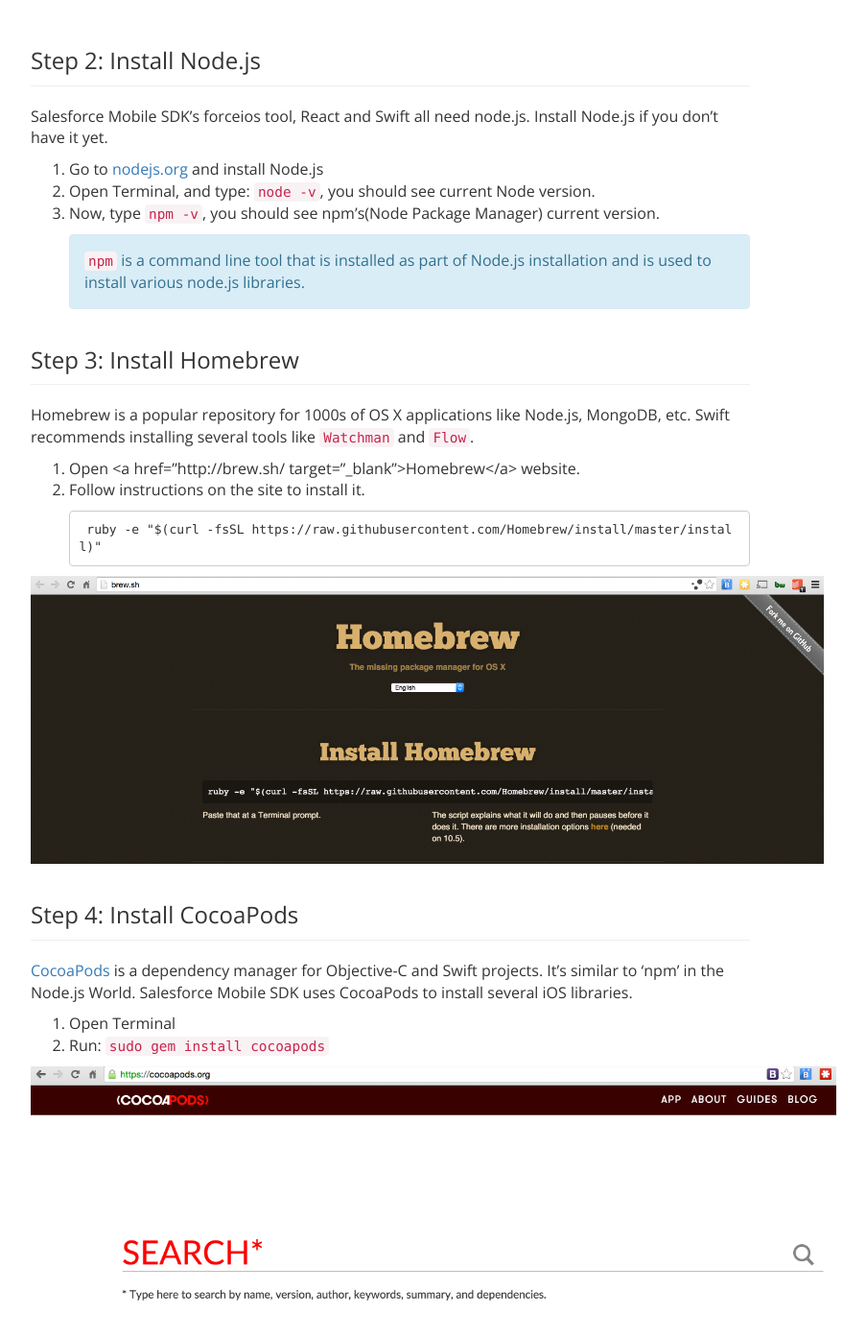
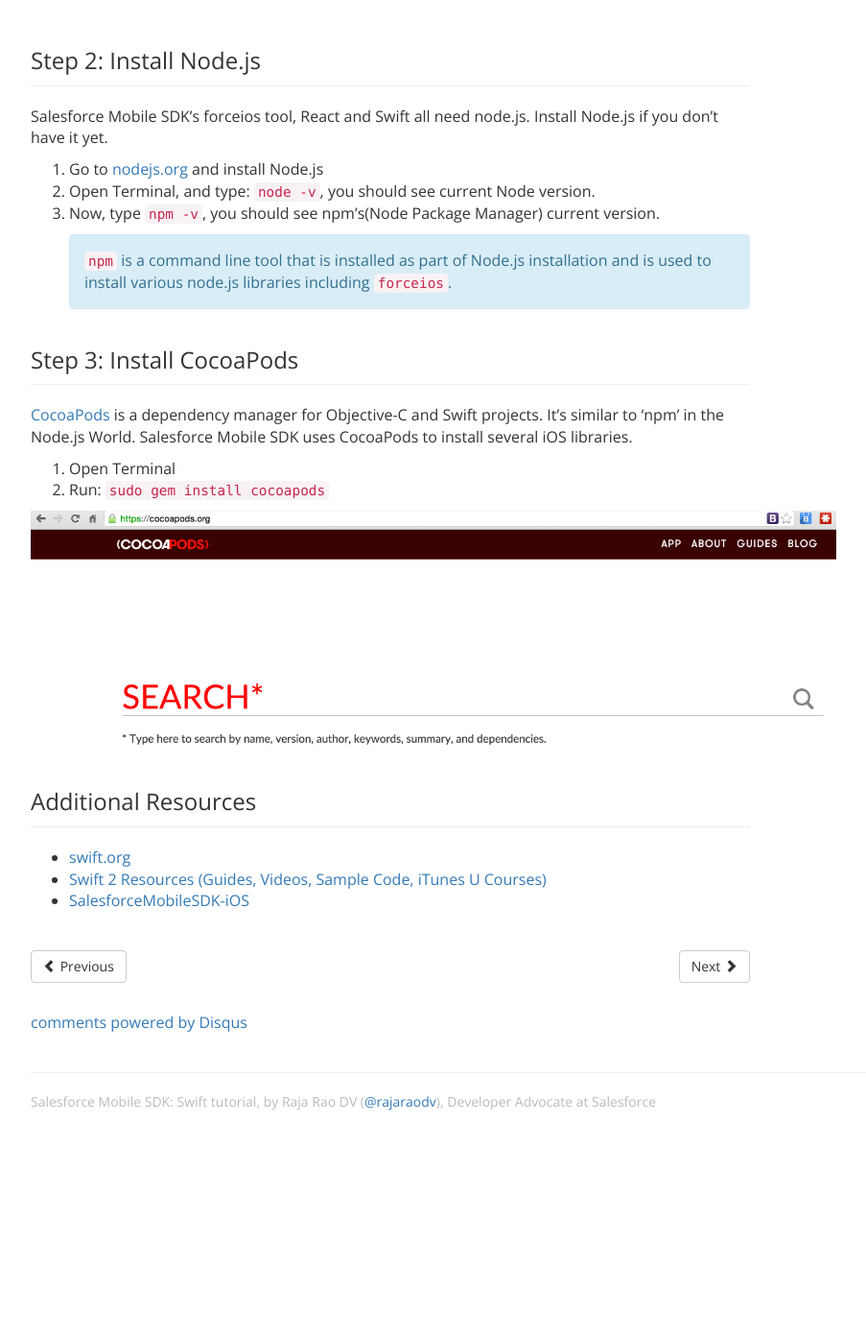
Before and after one commit to rajaraodv/salesforce-swift-tutorial, a Jekyll site: the page built from mobile-sdk-swift-setup-developer-environment.md, in a window 1280 px wide and 1400 px high, scrolled down 731 px. Shown: the top 1394 px of the window at 96% size, without its empty margins (38-941 px from the left). Built offline with Jekyll 4.4.1, drawn with Linux system fonts in a browser that asks for light colours; Markdown is read by kramdown in place of the engine named in the settings; comment, search, counter and statistics services are not loaded; after the commit the page ends 1919 px from its top, so only the background shows below that; some of the changed text lies outside the part shown.

Commit message:
initial commit

````diff
--- a/mobile-sdk-swift-setup-developer-environment.md
+++ b/mobile-sdk-swift-setup-developer-environment.md
@@ -23,22 +23,10 @@ Salesforce Mobile SDK's forceios tool, React and Swift all need node.js. Install
 2. Open Terminal, and type: `node -v`, you should see current Node version.
 3. Now, type `npm -v`, you should see npm's(Node Package Manager) current version.
 
-	> `npm` is a command line tool that is installed as part of Node.js installation and is used to install various node.js libraries.
-
-## Step 3: Install Homebrew
-Homebrew is a popular repository for 1000s of OS X applications like Node.js, MongoDB, etc. Swift recommends installing several tools like `Watchman` and `Flow`.
-
-1. Open <a href="http://brew.sh/ target="_blank">Homebrew</a> website.
-2. Follow instructions on the site to install it.
-
-	```
-	ruby -e "$(curl -fsSL https://raw.githubusercontent.com/Homebrew/install/master/install)"
-	```
-
-<img src="images/homebrew.png" style="height:300px" />
+	> `npm` is a command line tool that is installed as part of Node.js installation and is used to install various node.js libraries including `forceios`.
 
 
-## Step 4: Install CocoaPods
+## Step 3: Install CocoaPods
 <a href="https://cocoapods.org/" target="_blank"> CocoaPods</a> is a dependency manager for Objective-C and Swift projects. It's similar to 'npm' in the Node.js World. Salesforce Mobile SDK uses CocoaPods to install several iOS libraries.
 
 1. Open Terminal
@@ -47,20 +35,11 @@ Homebrew is a popular repository for 1000s of OS X applications like Node.js, Mo
 <img src="images/cocoapods.png" style="height:250px" />
 
 
-## Step 5: Install Other CLI Tools
-
-1. Open Terminal
-2. Install Watchman by running: `brew install watchman`
-3. Install Swift CLI by running: `sudo npm install swift-cli -g`
-4. Install `forceios` tool by running: `sudo install forceios -g`
-
-
-	> <a href="https://facebook.github.io/watchman/" target="_blank">Watchman</a> file watching is used to by Swift to monitor development changes and instantly convert them to a Native app.
 
 ## Additional Resources
 
-- <a href="https://facebook.github.io/swift/" target="_blank">Swift</a>
-- <a href="https://developer.salesforce.com/trailhead/trail/mobile_sdk_intro/" target="_blank">Trailhead Mobile SDK</a>
+- <a href="https://swift.org/" target="_blank">swift.org</a>
+- <a href="https://developer.apple.com/swift/resources/" target="_blank">Swift 2 Resources (Guides, Videos, Sample Code, iTunes U Courses)</a>
 - <a href="https://github.com/forcedotcom/SalesforceMobileSDK-iOS" target="_blank">SalesforceMobileSDK-iOS</a>
 
 
````
Also changed, not shown: mobile-sdk-swift-create-forceios-app.md (+4 -4 lines).
